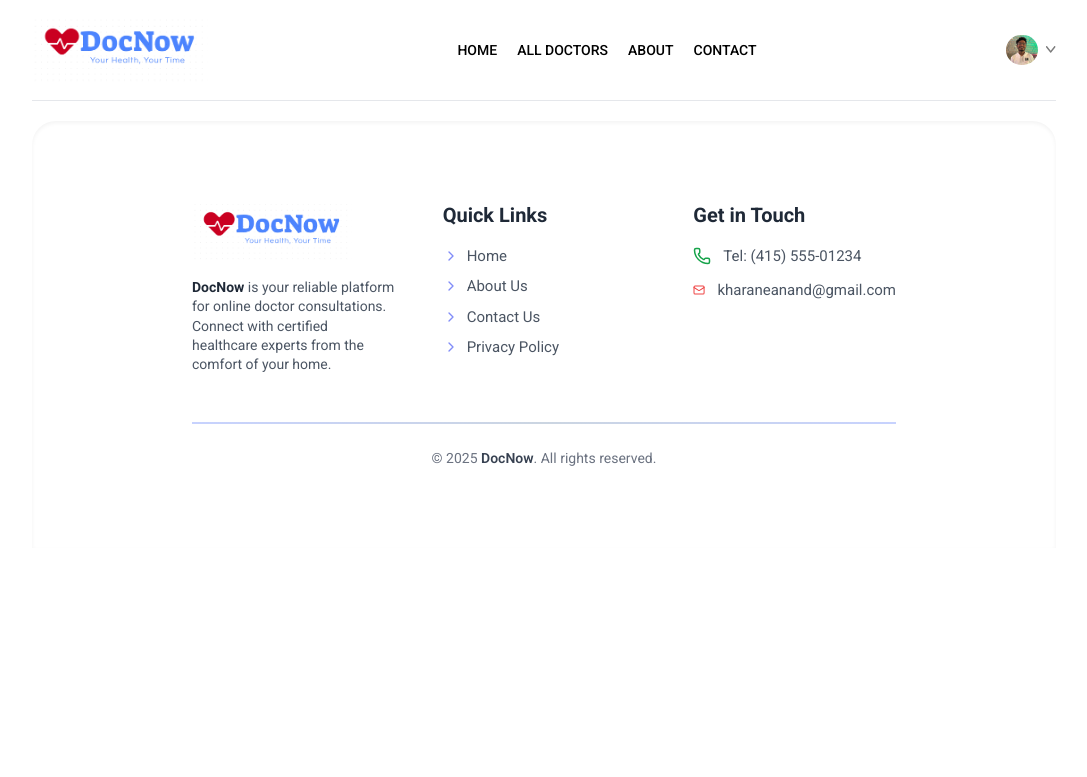
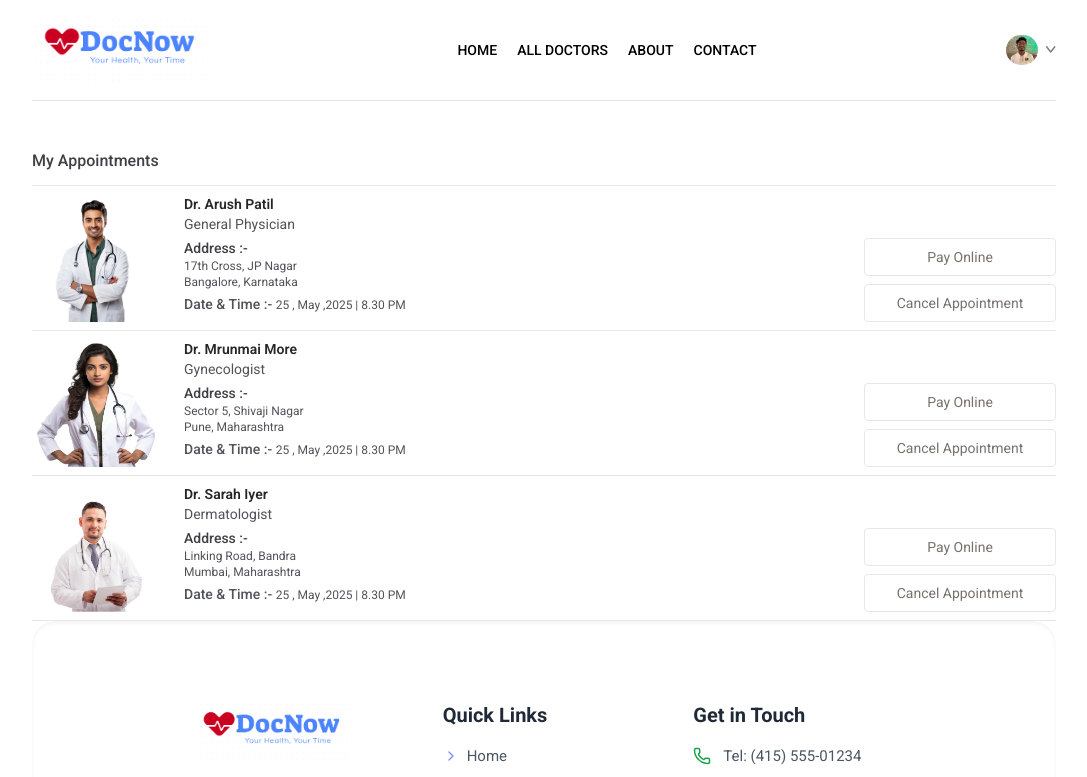
Before and after one commit to kharaneAnand/DocNow, a React (Vite) app in the folder frontend/: page /my-appointments in a window 1280 px wide. Shown: the top 777 px of the page, without its empty margins (96-1183 px from the left). Built offline with nearby package versions, Linux system fonts and the light colour scheme.

Commit message:
Completed the MyAppointment page.

```diff
--- a/frontend/src/pages/MyAppointments.jsx
+++ b/frontend/src/pages/MyAppointments.jsx
@@ -1,9 +1,34 @@
-import React from 'react'
+import React, { useContext } from 'react'
+import {AppContext} from '../context/AppContext'
 
 const MyAppointments = () => {
+
+  const { doctors } = useContext(AppContext)
   return (
     <div>
-
+        <p className='pb-3 mt-12 font-medium text-zinc-700 border-b'>My Appointments</p>
+        <div>
+            {doctors.slice(0,3).map((item , index)=>(
+                <div className='grid grid-col-[1fr_2fr] gap-4 sm:flex sm:gap-6 py-2 border-b' key={index}>
+                   <div>
+                    <img className='w-32 h-32' src={item.image} alt="Doc Img" />
+                   </div>
+                   <div className='flex-1 text-sm text-zinc-600 '>
+                    <p className='text-neutral-800 font-semibold'>{item.name}</p>
+                    <p >{item.speciality}</p>
+                    <p className='text-zinc-700 font-medium mt-1'>Address :- </p>
+                    <p className='text-xs'>{item.address.line1}</p>
+                    <p className='text-xs'>{item.address.line2}</p>
+                    <p className='text-xs mt-1'><span className='text-sm font-medium '>Date & Time :- </span> 25 , May ,2025 | 8.30 PM</p>
+                   </div>
+                   <div></div>
+                   <div className='flex flex-col gap-2 justify-end'>
+                    <button className='text-sm text-stone-500 text-center sm:min-w-48 py-2 border rounded hover:bg-green-500 hover:text-white transition-all duration-300'>Pay Online</button>
+                    <button className='text-sm text-stone-500 text-center sm:min-w-48 py-2 border rounded hover:bg-red-600 hover:text-white transition-all duration-300'>Cancel Appointment</button>
+                   </div>
+                </div>
+            ))}
+        </div>
     </div>
   )
 }
```
